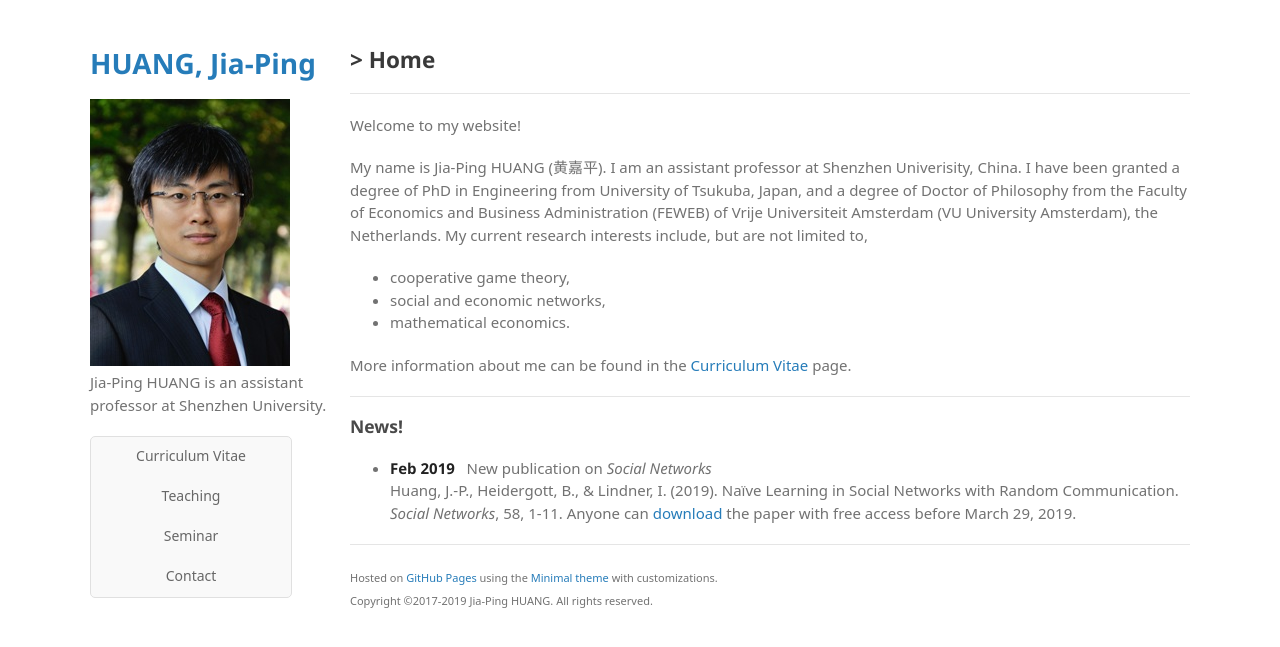
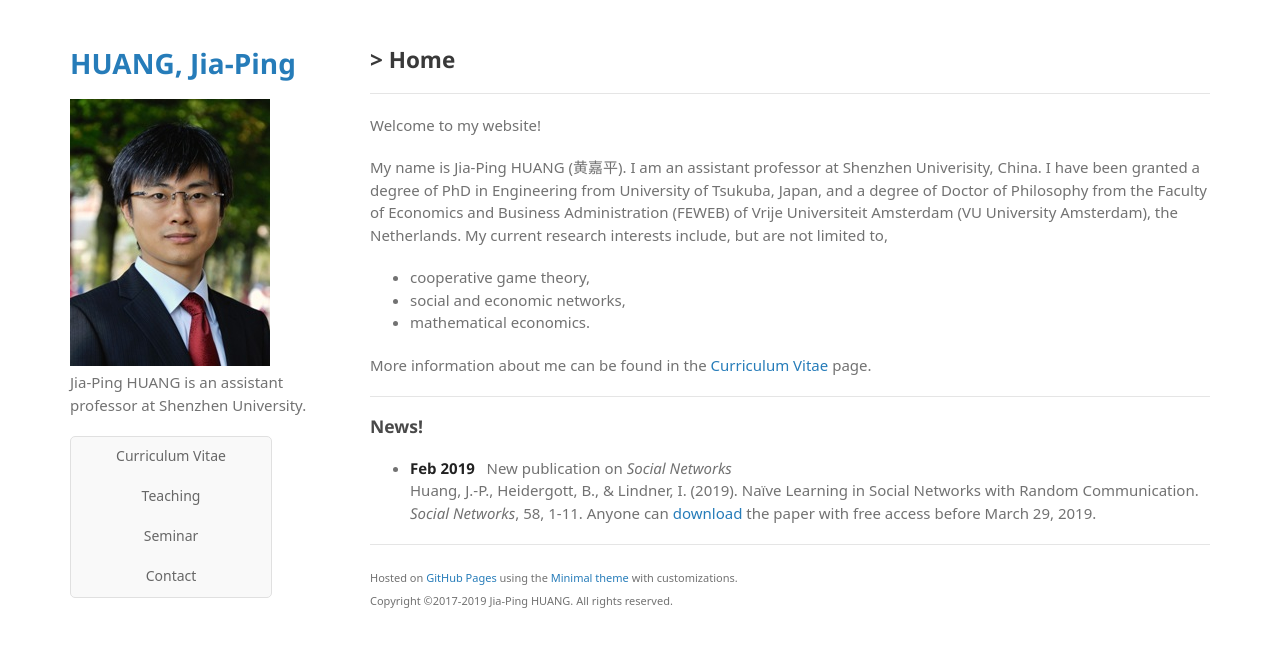
Before and after one commit to huangjp28/huangjp28.github.io, a Jekyll site: the page built from index.md, in a window 1280 px wide. Shown: the top 647 px of the page. Built offline with Jekyll 4.4.1, drawn with Linux system fonts in a browser that asks for light colours; some web fonts are replaced; a script that is not in the unit is left out.

Commit message:
Update style.scss

```diff
--- a/assets/css/style.scss
+++ b/assets/css/style.scss
@@ -61,7 +61,7 @@ a:hover small {
 }
 
 .wrapper {
-  width:1100px;
+  width:1140px;
   margin:0 auto;
 }
 
```
